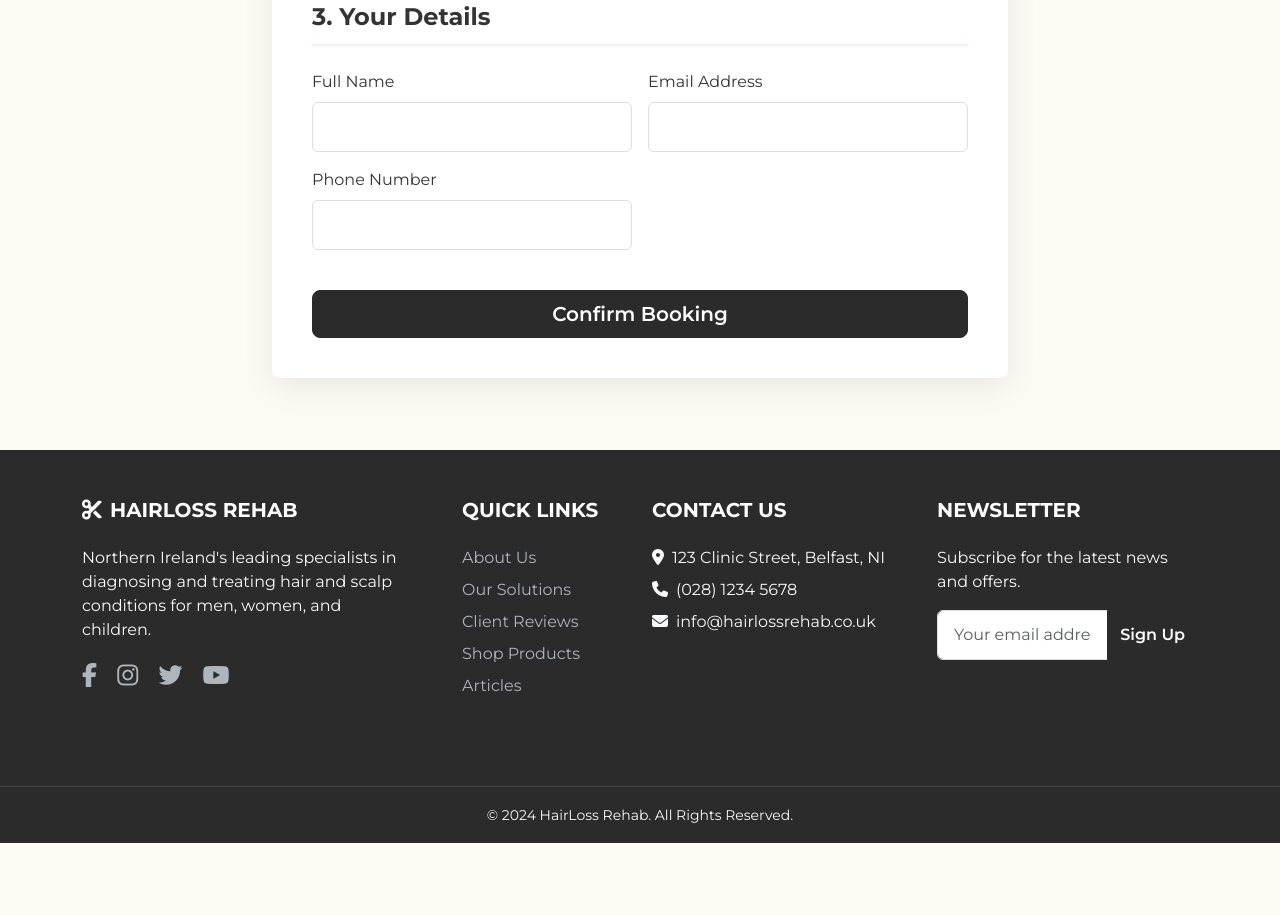
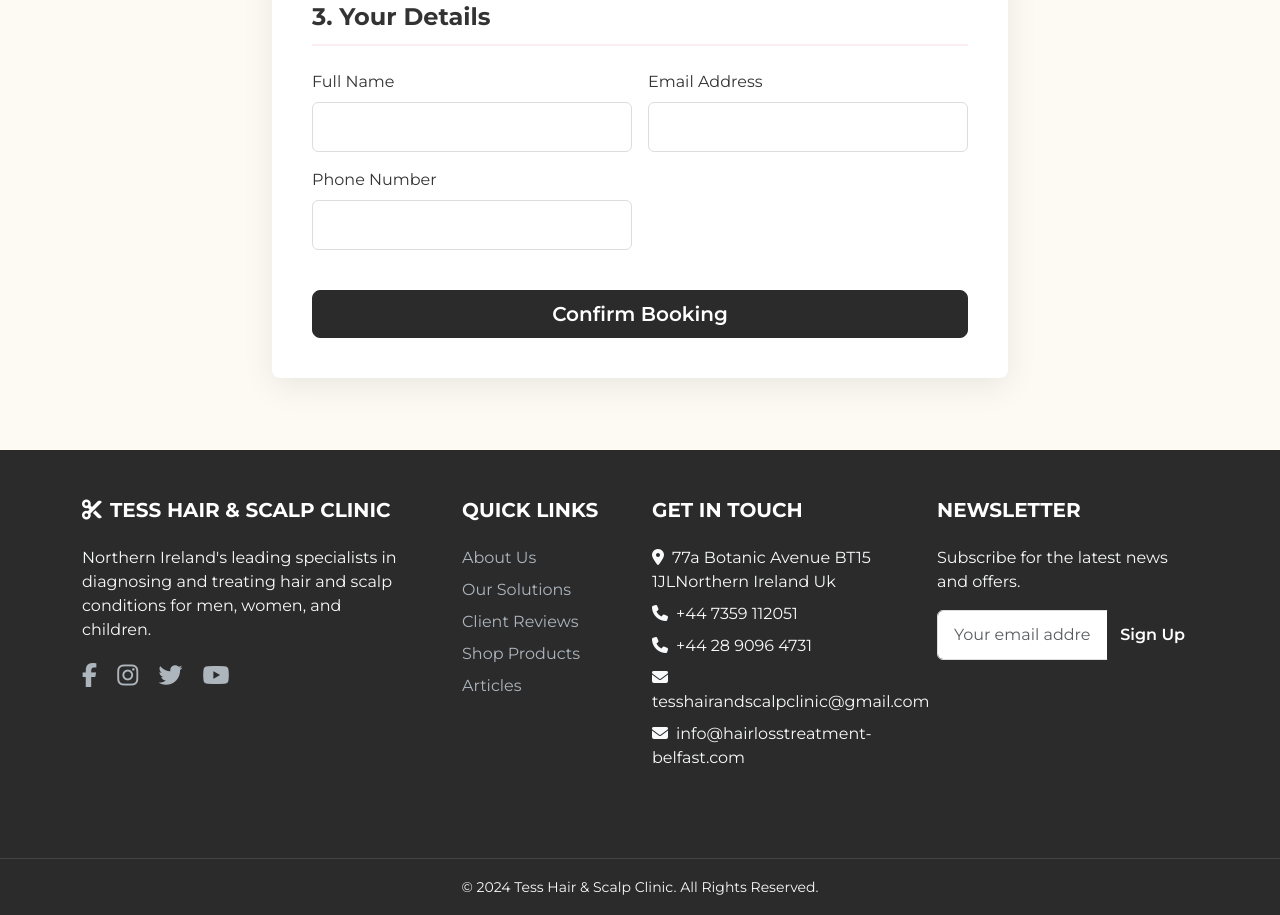
Before and after one commit to Bendy-Paul/Tess-Hair, a plain HTML site: page book-now.html in a window 1280 px wide. Shown: the part 1372-2287 px from the top of the page. Before the commit the page ends 2215 px from the top, so only its background shows below. Drawn offline with nearby package versions, Linux system fonts and the light colour scheme.

Commit message:
Fix contact link, update branding and contact info

```diff
--- a/book-now.html
+++ b/book-now.html
@@ -3,7 +3,7 @@
 <head>
     <meta charset="UTF-8">
     <meta name="viewport" content="width=device-width, initial-scale=1.0">
-    <title>Book Now | HairLoss Rehab</title>
+    <title>Book Now | Tess Hair & Scalp Clinic</title>
 
     <!-- Bootstrap CSS -->
     <link href="https://cdn.jsdelivr.net/npm/bootstrap@5.3.2/dist/css/bootstrap.min.css" rel="stylesheet">
@@ -362,7 +362,7 @@
                         </ul>
                     </li>
                     <li class="nav-item">
-                        <a class="nav-link" href="./contact">Contact</a>
+                        <a class="nav-link" href="./contact-us.html">Contact</a>
                     </li>
                 </ul>
                 <a href="./book-now" class="btn btn-primary ms-lg-3 d-block d-lg-inline-block mx-auto mx-lg-0 mt-4 mt-lg-0">Book Now</a>
@@ -471,7 +471,7 @@
         <div class="container pb-5">
             <div class="row">
                 <div class="col-lg-4 col-md-6 mb-4">
-                    <h5 class="text-uppercase"><i class="fas fa-cut me-2"></i>HairLoss Rehab</h5>
+                    <h5 class="text-uppercase"><i class="fas fa-cut me-2"></i>Tess Hair & Scalp Clinic</h5>
                     <p class="pe-lg-4">
                         Northern Ireland's leading specialists in diagnosing and treating hair and scalp conditions for men, women, and children.
                     </p>
@@ -493,11 +493,23 @@
                     </ul>
                 </div>
                 <div class="col-lg-3 col-md-6 mb-4">
-                    <h5 class="text-uppercase">Contact Us</h5>
+                    <h5 class="text-uppercase">Get in touch</h5>
                     <ul class="list-unstyled">
-                        <li class="mb-2"><i class="fas fa-map-marker-alt me-2"></i>123 Clinic Street, Belfast, NI</li>
-                        <li class="mb-2"><i class="fas fa-phone me-2"></i>(028) 1234 5678</li>
-                        <li class="mb-2"><i class="fas fa-envelope me-2"></i>info@hairlossrehab.co.uk</li>
+                        <li class="mb-2">
+                            <i class="fas fa-map-marker-alt me-2"></i>77a Botanic Avenue BT15 1JLNorthern Ireland Uk
+                        </li>
+                        <li class="mb-2">
+                            <i class="fas fa-phone me-2"></i>+44 7359 112051
+                        </li>
+                        <li class="mb-2">
+                            <i class="fas fa-phone me-2"></i>+44 28 9096 4731
+                        </li>
+                        <li class="mb-2">
+                            <i class="fas fa-envelope me-2"></i>tesshairandscalpclinic@gmail.com
+                        </li>
+                        <li class="mb-2">
+                            <i class="fas fa-envelope me-2"></i>info@hairlosstreatment-belfast.com
+                        </li>
                     </ul>
                 </div>
                 <div class="col-lg-3 col-md-6 mb-4">
@@ -513,7 +525,7 @@
             </div>
         </div>
         <div class="footer-bottom text-center py-3">
-            <small>&copy; 2024 HairLoss Rehab. All Rights Reserved.</small>
+            <small>&copy; 2024 Tess Hair & Scalp Clinic. All Rights Reserved.</small>
         </div>
     </footer>
 
```
Also changed, not shown: about.html (+17 -12 lines), contact-us.html (+20 -8 lines), index.html (+19 -7 lines), solutions-1.html (+21 -9 lines).
